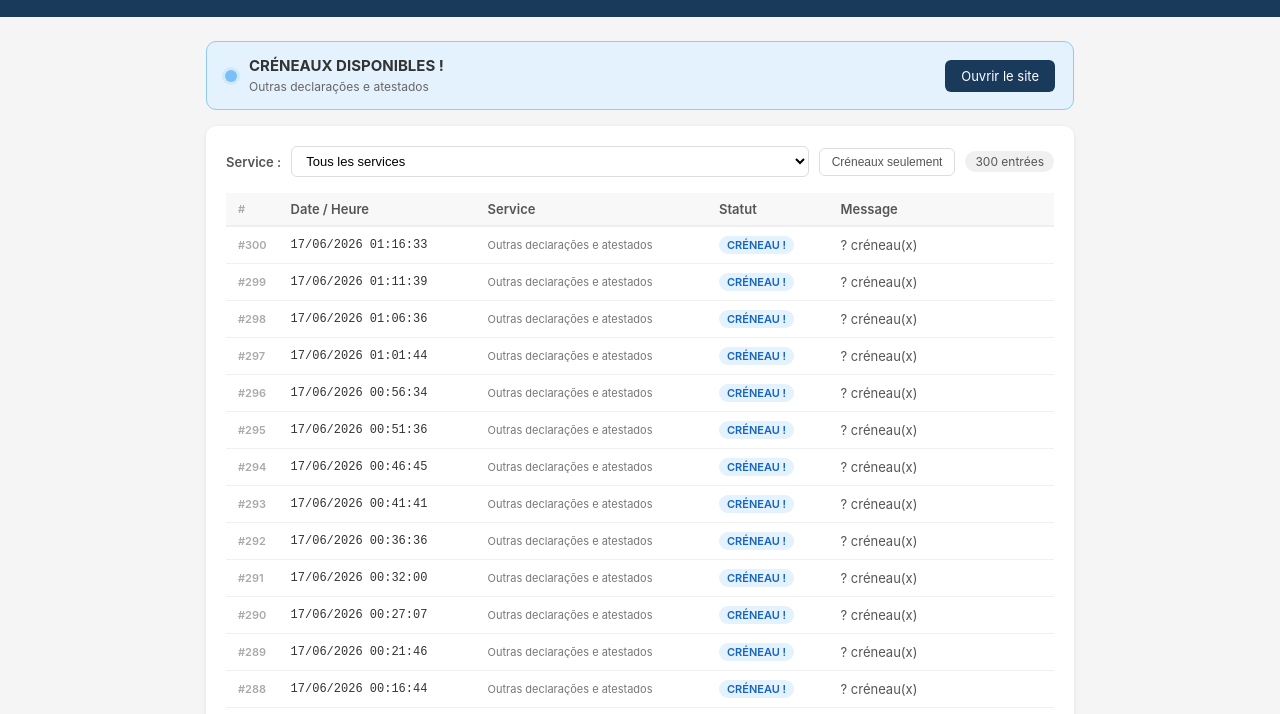
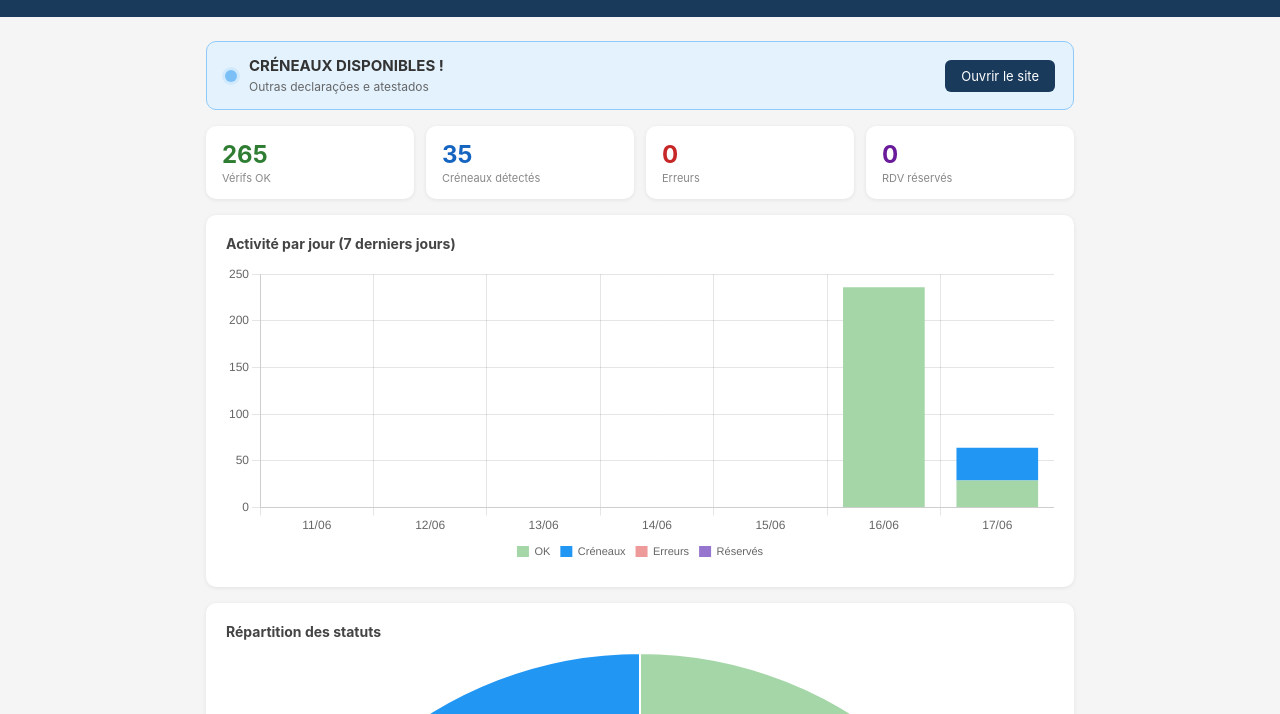
Before and after one commit to jeffreybest22/econsular-monitor, a website: page docs/index.html in a window 1280 px wide. Shown: the part 67-781 px from the top of the page. Drawn offline with nearby package versions, Linux system fonts and the light colour scheme.

Commit message:
fix: detect already-booked appointment (no false positive) + add dashboard charts/stats

```diff
--- a/docs/index.html
+++ b/docs/index.html
@@ -4,6 +4,7 @@
 <meta charset="UTF-8">
 <meta name="viewport" content="width=device-width, initial-scale=1.0">
 <title>E-Consular Monitor</title>
+<script src="https://cdn.jsdelivr.net/npm/chart.js@4.4.1/dist/chart.umd.min.js"></script>
 <style>
   * { box-sizing: border-box; margin: 0; padding: 0; }
   body { font-family: -apple-system, BlinkMacSystemFont, 'Segoe UI', sans-serif; background: #f5f5f5; color: #333; }
@@ -41,9 +42,20 @@
   .num { color:#aaa; font-size:11px; font-weight:600; width:36px; }
   .svc-name { font-size:11px; color:#777; max-width:220px; overflow:hidden; text-overflow:ellipsis; white-space:nowrap; }
   .badge { display:inline-block; padding:2px 8px; border-radius:12px; font-size:11px; font-weight:600; }
-  .badge.ok    { background:#e8f5e9; color:#2e7d32; }
-  .badge.error { background:#ffebee; color:#c62828; }
-  .badge.slots { background:#e3f2fd; color:#1565c0; }
+  .badge.ok     { background:#e8f5e9; color:#2e7d32; }
+  .badge.error  { background:#ffebee; color:#c62828; }
+  .badge.slots  { background:#e3f2fd; color:#1565c0; }
+  .badge.booked { background:#ede7f6; color:#6a1b9a; }
+
+  /* Stats + graphiques */
+  .stats { display:grid; grid-template-columns:repeat(4,1fr); gap:12px; margin-bottom:16px; }
+  .stat { background:white; border-radius:10px; padding:14px 16px; box-shadow:0 1px 4px rgba(0,0,0,0.08); }
+  .stat .v { font-size:24px; font-weight:700; }
+  .stat .l { font-size:11px; color:#888; margin-top:2px; }
+  .stat.ok .v{color:#2e7d32} .stat.slots .v{color:#1565c0} .stat.error .v{color:#c62828} .stat.booked .v{color:#6a1b9a}
+  .chart-card h3 { font-size:14px; margin-bottom:12px; color:#444; }
+  canvas { max-width:100%; }
+  @media(max-width:600px){ .stats{grid-template-columns:repeat(2,1fr)} }
 
   .pagination { display:flex; align-items:center; justify-content:center; gap:6px; margin-top:16px; flex-wrap:wrap; }
   .pagination button { padding:5px 12px; border:1px solid #ddd; background:white; border-radius:6px; cursor:pointer; font-size:13px; }
@@ -68,6 +80,24 @@
       <span id="banner-sub"></span>
     </div>
     <a href="https://ec-portoprincipe.itamaraty.gov.br/login" target="_blank" class="btn">Ouvrir le site</a>
+  </div>
+
+  <!-- Cartes statistiques -->
+  <div class="stats">
+    <div class="stat ok"><div class="v" id="s-ok">0</div><div class="l">Vérifs OK</div></div>
+    <div class="stat slots"><div class="v" id="s-slots">0</div><div class="l">Créneaux détectés</div></div>
+    <div class="stat error"><div class="v" id="s-error">0</div><div class="l">Erreurs</div></div>
+    <div class="stat booked"><div class="v" id="s-booked">0</div><div class="l">RDV réservés</div></div>
+  </div>
+
+  <!-- Graphiques -->
+  <div class="card chart-card">
+    <h3>Activité par jour (7 derniers jours)</h3>
+    <canvas id="chartDaily" height="110"></canvas>
+  </div>
+  <div class="card chart-card">
+    <h3>Répartition des statuts</h3>
+    <canvas id="chartStatus" height="110"></canvas>
   </div>
 
   <div class="card">
@@ -158,6 +188,7 @@ async function load() {
 
     updateTotalBadge();
     renderPage(1);
+    renderCharts();
 
   } catch(e) {
     document.getElementById('banner-title').textContent = 'En attente des premières données...';
@@ -261,7 +292,66 @@ function formatDate(ts) {
   return new Date(ts).toLocaleString('fr-FR', { timeZone: 'America/Port-au-Prince' });
 }
 function labelStatus(s) {
-  return s === 'ok' ? 'OK' : s === 'slots' ? 'CRÉNEAU !' : 'ERREUR';
+  return s === 'ok' ? 'OK' : s === 'slots' ? 'CRÉNEAU !' : s === 'booked' ? 'RÉSERVÉ' : 'ERREUR';
+}
+
+// ---- Graphiques ----
+let chartDaily = null, chartStatus = null;
+
+function renderCharts() {
+  // Stats globales
+  const counts = { ok:0, slots:0, error:0, booked:0 };
+  for (const c of allChecks) counts[c.status] = (counts[c.status]||0) + 1;
+  document.getElementById('s-ok').textContent     = counts.ok;
+  document.getElementById('s-slots').textContent  = counts.slots;
+  document.getElementById('s-error').textContent  = counts.error;
+  document.getElementById('s-booked').textContent = counts.booked;
+
+  // Activité 7 derniers jours (par jour, par statut)
+  const days = [];
+  const fmt = d => d.toLocaleDateString('fr-FR', { day:'2-digit', month:'2-digit', timeZone:'America/Port-au-Prince' });
+  const today = new Date();
+  for (let i = 6; i >= 0; i--) {
+    const d = new Date(today); d.setDate(today.getDate() - i);
+    days.push({ key: d.toISOString().substring(0,10), label: fmt(d), ok:0, slots:0, error:0, booked:0 });
+  }
+  for (const c of allChecks) {
+    const key = (c.ts || '').substring(0,10);
+    const day = days.find(x => x.key === key);
+    if (day) day[c.status] = (day[c.status]||0) + 1;
+  }
+
+  const labels = days.map(d => d.label);
+  if (chartDaily) chartDaily.destroy();
+  chartDaily = new Chart(document.getElementById('chartDaily'), {
+    type: 'bar',
+    data: {
+      labels,
+      datasets: [
+        { label:'OK',       data:days.map(d=>d.ok),     backgroundColor:'#a5d6a7' },
+        { label:'Créneaux', data:days.map(d=>d.slots),  backgroundColor:'#2196f3' },
+        { label:'Erreurs',  data:days.map(d=>d.error),  backgroundColor:'#ef9a9a' },
+        { label:'Réservés', data:days.map(d=>d.booked), backgroundColor:'#9575cd' },
+      ],
+    },
+    options: {
+      responsive:true, maintainAspectRatio:true,
+      scales:{ x:{stacked:true}, y:{stacked:true, beginAtZero:true} },
+      plugins:{ legend:{ position:'bottom', labels:{ boxWidth:12, font:{size:11} } } },
+    },
+  });
+
+  if (chartStatus) chartStatus.destroy();
+  chartStatus = new Chart(document.getElementById('chartStatus'), {
+    type: 'doughnut',
+    data: {
+      labels:['OK','Créneaux','Erreurs','Réservés'],
+      datasets:[{ data:[counts.ok, counts.slots, counts.error, counts.booked],
+        backgroundColor:['#a5d6a7','#2196f3','#ef9a9a','#9575cd'] }],
+    },
+    options:{ responsive:true, maintainAspectRatio:true,
+      plugins:{ legend:{ position:'bottom', labels:{ boxWidth:12, font:{size:11} } } } },
+  });
 }
 
 load();
```
Also changed, not shown: monitor.js (+22 -1 lines).
